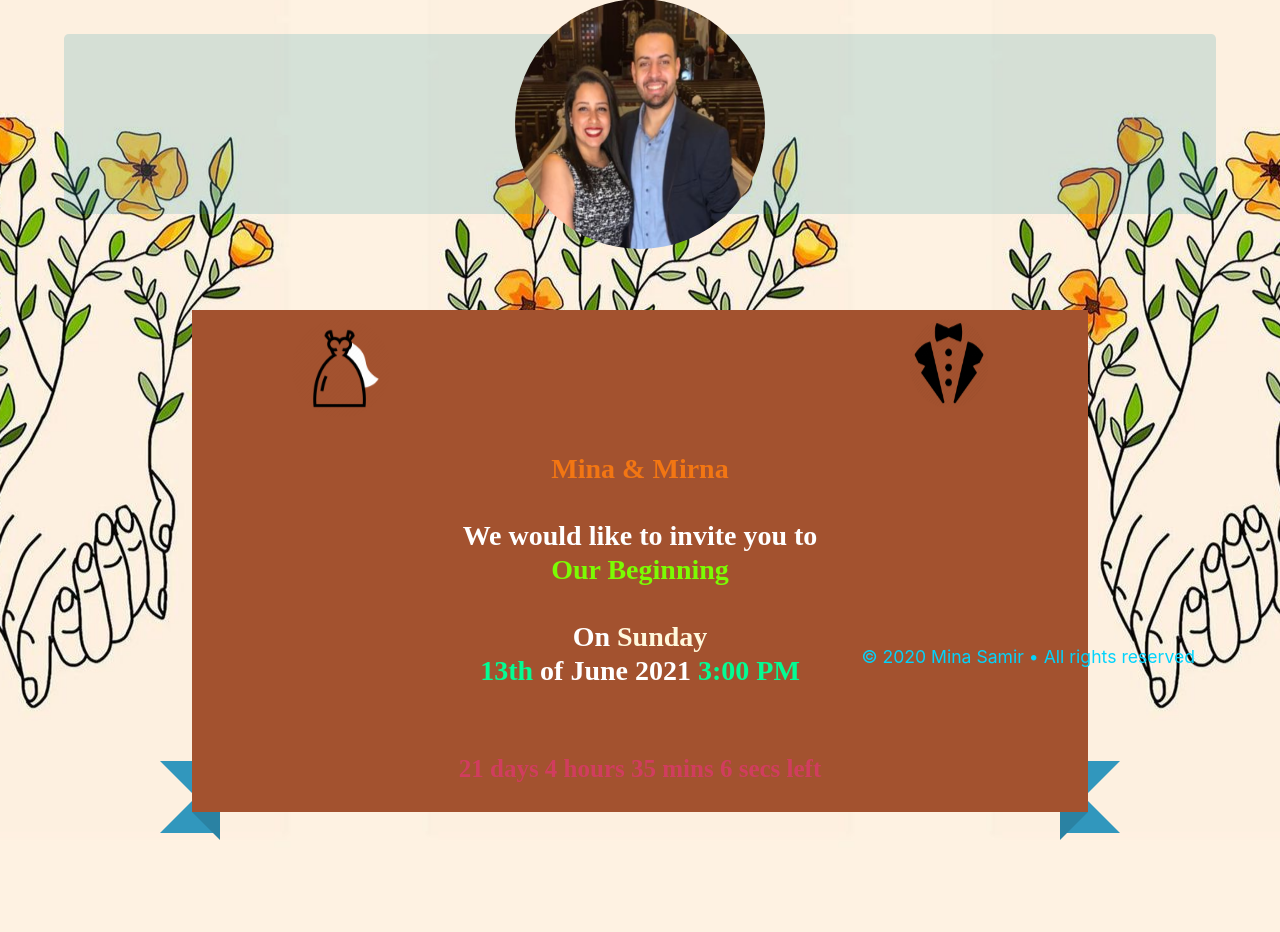
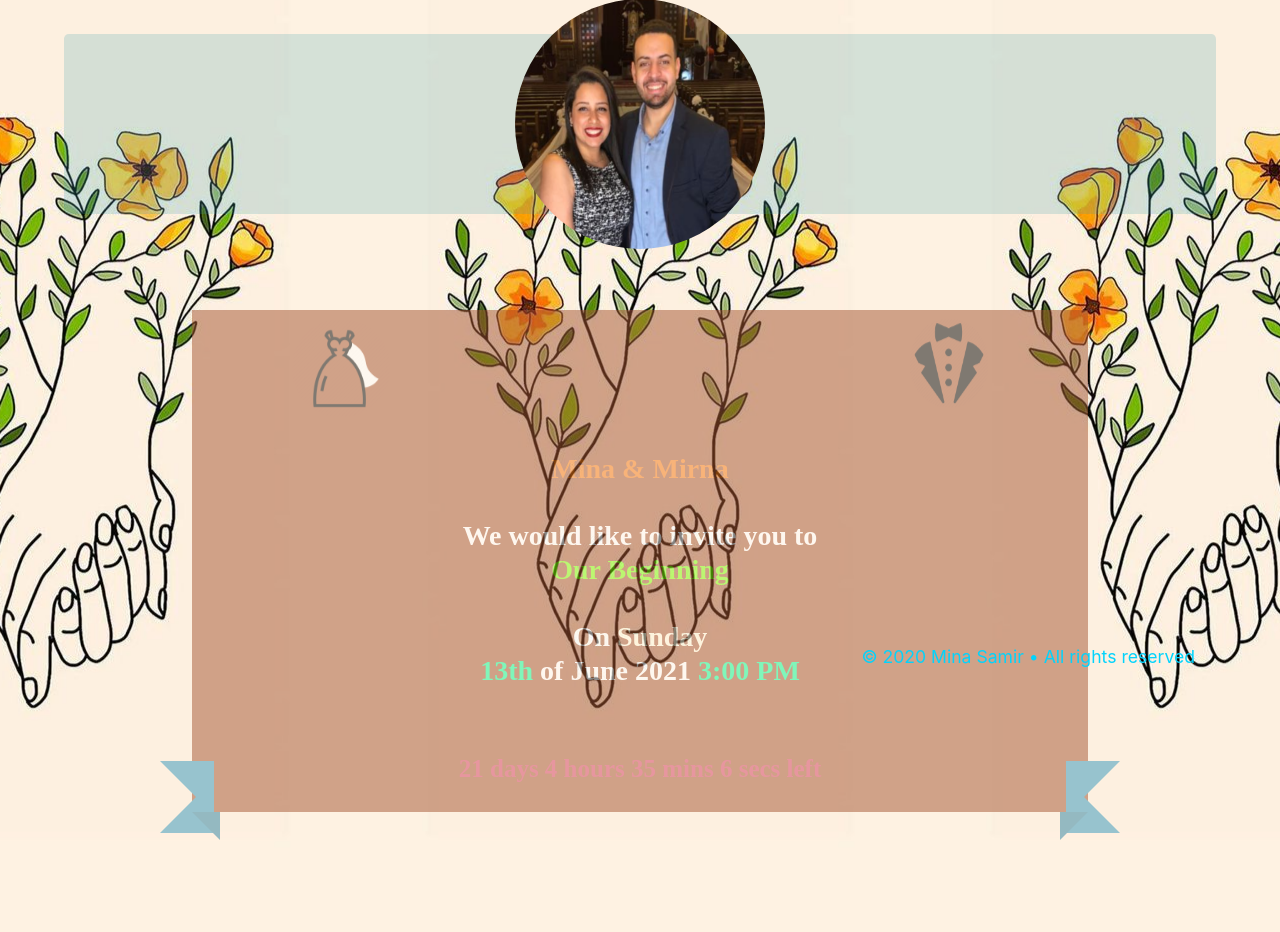
Before and after one commit to MinaSamirSamaan1/Wed, a PHP site: page /index.php in a window 1280 px wide. Shown: the part 124-1056 px from the top of the page. Run offline with PHP 8.4, Linux system fonts and the light colour scheme; some web fonts are replaced.

Commit message:
Update ribbon.css

```diff
--- a/ribbon.css
+++ b/ribbon.css
@@ -6,6 +6,7 @@
 
  position: relative;
  background: #A3522F;
+ opacity: 0.5;
  color: #fff;
  text-align: center;
  padding: 1em 1em; /* Adjust to suit */
```
